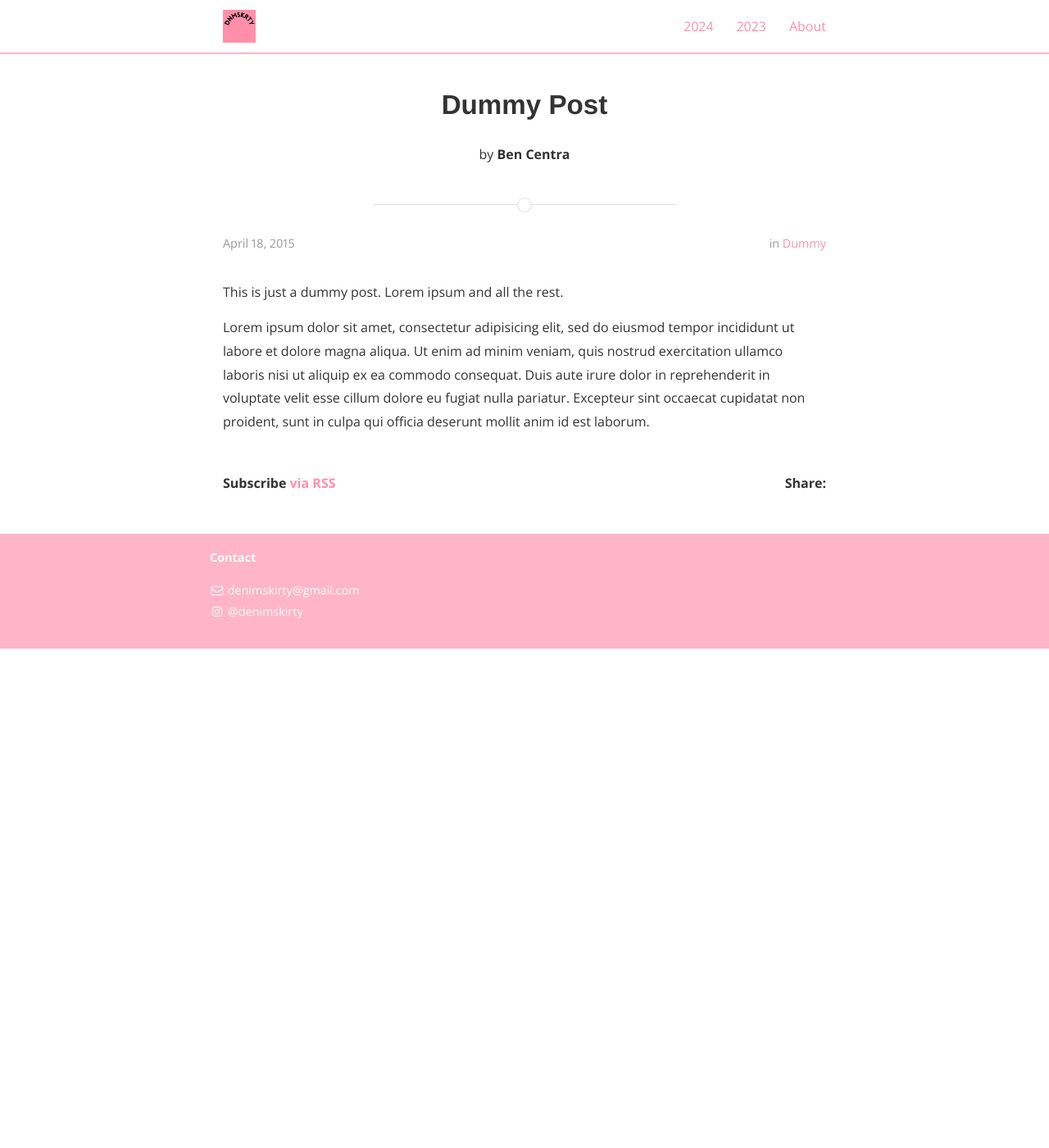
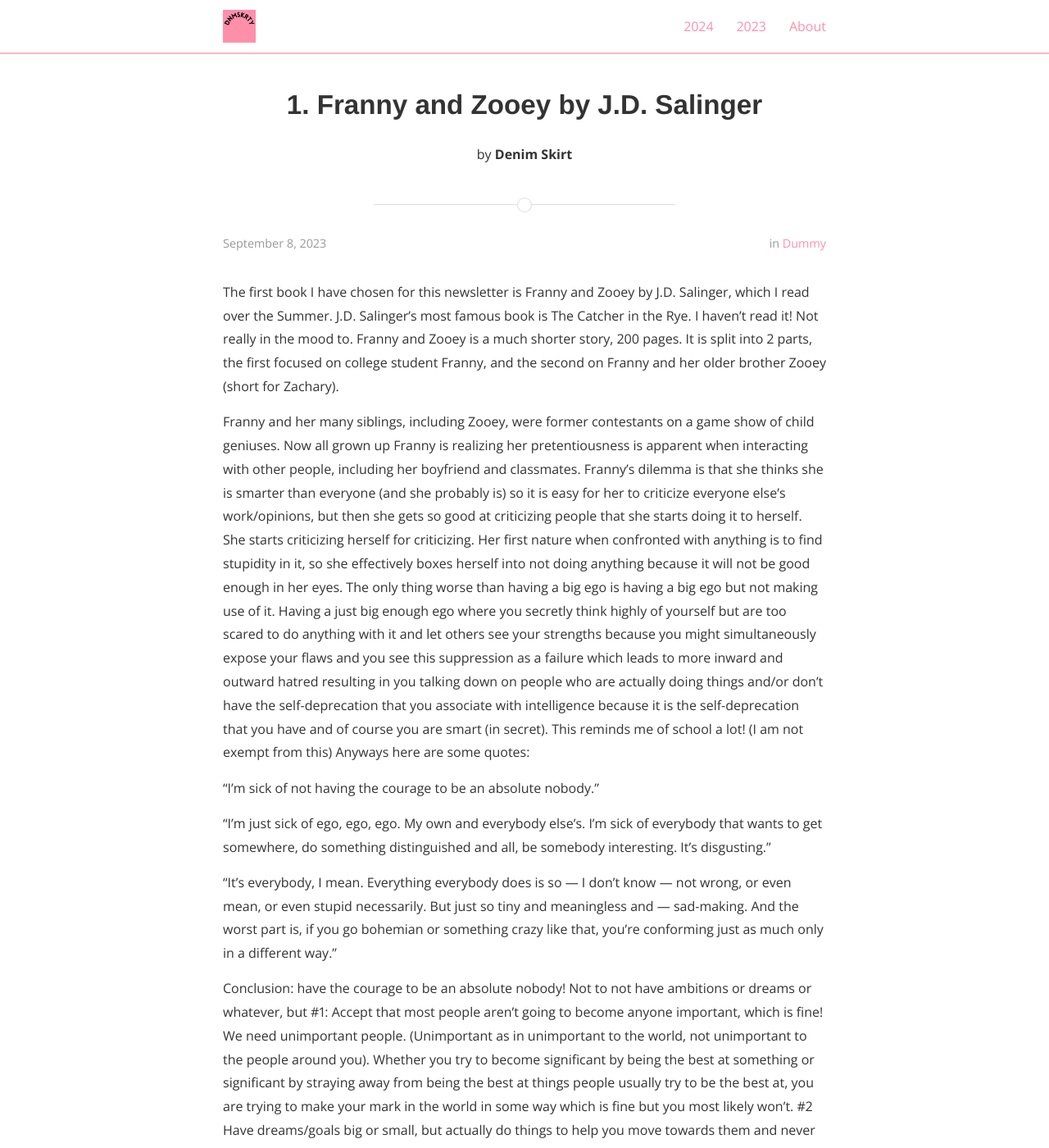
Before and after one commit to denimskirty/denimskirty.github.io, a Jekyll site: the page built from _posts/2015-04-18-dummy.md, in a window 1280 px wide and 1400 px high. Shown: the whole window at 82% size. Built offline with Jekyll 4.4.1, drawn with Linux system fonts in a browser that asks for light colours; nearby versions of some CDN libraries; some of the changed text lies outside the part shown.

Commit message:
Update 2015-04-18-dummy.md

```diff
--- a/_posts/2015-04-18-dummy.md
+++ b/_posts/2015-04-18-dummy.md
@@ -1,16 +1,24 @@
 ---
 layout: post
-title:  "Dummy Post"
-date:   2015-04-18T14:25:52-05:00
-author: Ben Centra
+title:  "1. Franny and Zooey by J.D. Salinger"
+date:   2023-09-08T14:25:52-05:00
+author: Denim Skirt
 categories: Dummy
 ---
 
-This is just a dummy post. Lorem ipsum and all the rest.
+The first book I have chosen for this newsletter is Franny and Zooey by J.D. Salinger, which I read over the Summer. J.D. Salinger’s most famous book is The Catcher in the Rye. I haven’t read it! Not really in the mood to. Franny and Zooey is a much shorter story, 200 pages. It is split into 2 parts, the first focused on college student Franny, and the second on Franny and her older brother Zooey (short for Zachary).
 
-Lorem ipsum dolor sit amet, consectetur adipisicing elit, sed do eiusmod
-tempor incididunt ut labore et dolore magna aliqua. Ut enim ad minim veniam,
-quis nostrud exercitation ullamco laboris nisi ut aliquip ex ea commodo
-consequat. Duis aute irure dolor in reprehenderit in voluptate velit esse
-cillum dolore eu fugiat nulla pariatur. Excepteur sint occaecat cupidatat non
-proident, sunt in culpa qui officia deserunt mollit anim id est laborum.
+Franny and her many siblings, including Zooey, were former contestants on a game show of child geniuses. Now all grown up Franny is realizing her pretentiousness is apparent when interacting with other people, including her boyfriend and classmates. Franny’s dilemma is that she thinks she is smarter than everyone (and she probably is) so it is easy for her to criticize everyone else’s work/opinions, but then she gets so good at criticizing people that she starts doing it to herself. She starts criticizing herself for criticizing. Her first nature when confronted with anything is to find stupidity in it, so she effectively boxes herself into not doing anything because it will not be good enough in her eyes. The only thing worse than having a big ego is having a big ego but not making use of it. Having a just big enough ego where you secretly think highly of yourself but are too scared to do anything with it and let others see your strengths because you might simultaneously expose your flaws and you see this suppression as a failure which leads to more inward and outward hatred resulting in you talking down on people who are actually doing things and/or don’t have the self-deprecation that you associate with intelligence because it is the self-deprecation that you have and of course you are smart (in secret). This reminds me of school a lot! (I am not exempt from this) Anyways here are some quotes:
+
+“I'm sick of not having the courage to be an absolute nobody.”
+
+“I’m just sick of ego, ego, ego. My own and everybody else’s. I’m sick of everybody that wants to get somewhere, do something distinguished and all, be somebody interesting. It’s disgusting.”
+
+“It's everybody, I mean. Everything everybody does is so — I don't know — not wrong, or even mean, or even stupid necessarily. But just so tiny and meaningless and — sad-making. And the worst part is, if you go bohemian or something crazy like that, you're conforming just as much only in a different way.”
+
+
+Conclusion: have the courage to be an absolute nobody! Not to not have ambitions or dreams or whatever, but #1: Accept that most people aren’t going to become anyone important, which is fine! We need unimportant people. (Unimportant as in unimportant to the world, not unimportant to the people around you). Whether you try to become significant by being the best at something or significant by straying away from being the best at things people usually try to be the best at, you are trying to make your mark in the world in some way which is fine but you most likely won’t. #2 Have dreams/goals big or small, but actually do things to help you move towards them and never judge someone else's. Be kind and empathetic to everyone you meet, even if you think they are insignificant to your life.
+
+However, these 2 things are kind of contradictions. Don’t have unrealistic dreams but also don’t judge others unrealistic dreams? I think the remedy is in the last sentence, and the conclusion of Franny and Zooey. Maybe there is no solution to ego (or lack of it), maybe there is no cure for pretentiousness. But empathy and forming genuine connections with people is always the right thing to do.
+
+The book is pretty good! Read it if you want to.
```
